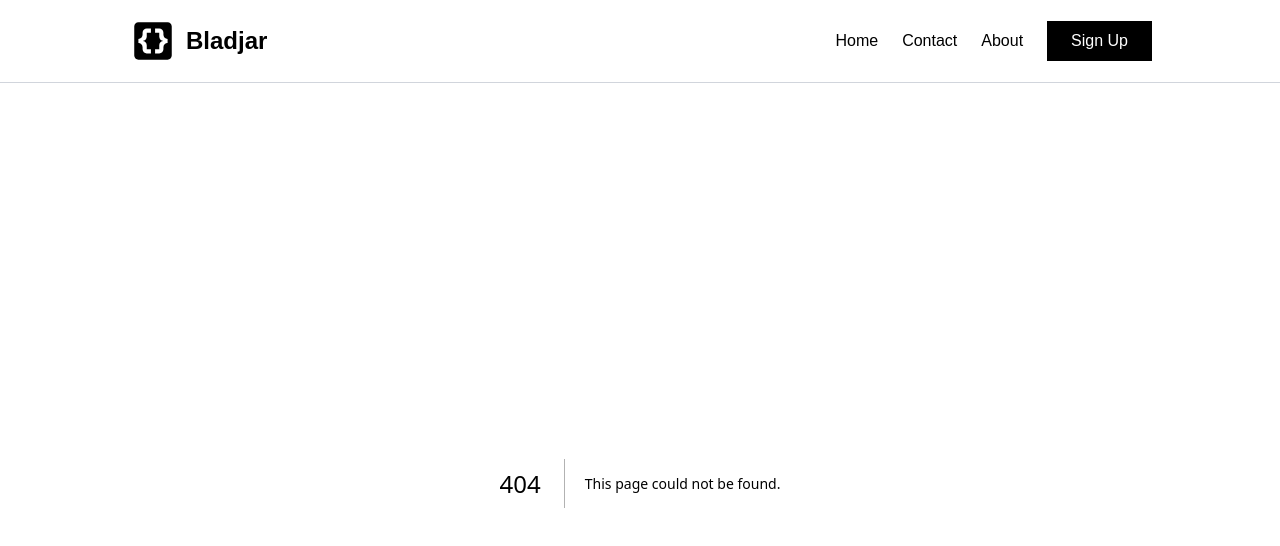
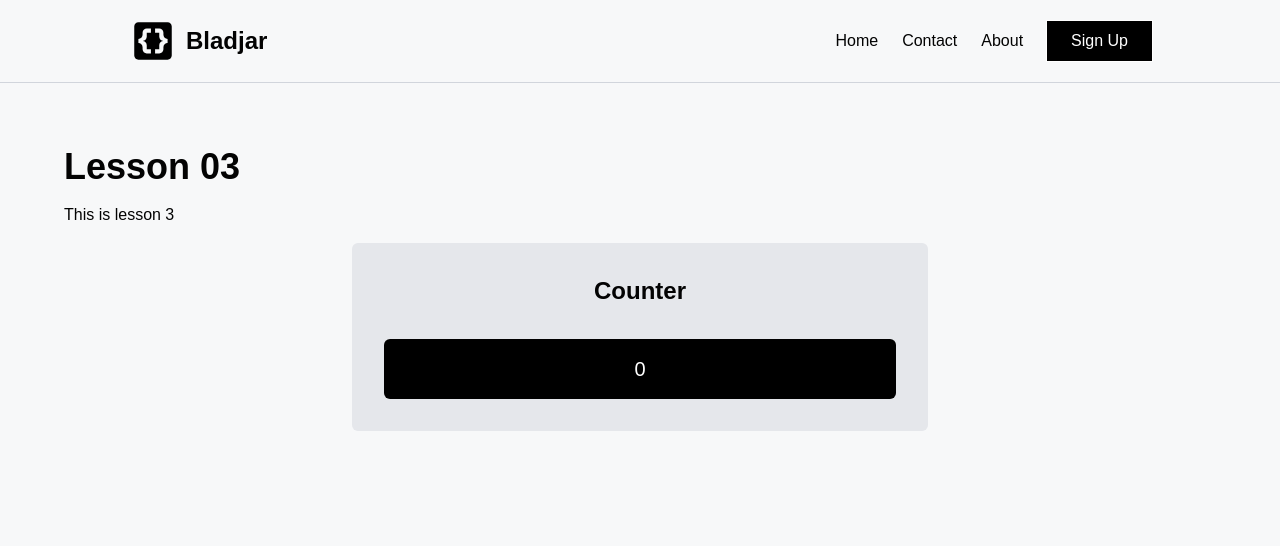
Before and after one commit to sundeeseeyou/lessons, a Next.js app in the folder next-lesson/: page /03-server-and-client-components in a window 1280 px wide. Before the commit this address had no page. Shown: the top 546 px of the page. Built offline with nearby package versions, Linux system fonts and the light colour scheme.

Commit message:
finishing lesson 003

```diff
--- /dev/null
+++ b/next-lesson/src/app/03-server-and-client-components/NOTES.md
@@ -0,0 +1,28 @@
+# Lesson 02 — Linking and Navigating
+
+## Experience:
+
+- I think these lesson i am quite grasp the idea from the beginning, so nothings new
+- reuse the useState
+- Error if no use client when you use hooks useState, this is
+
+> The Error
+> You're importing a module that depends on `useState` into a React Server Component module. This API is only available in Client Components. To fix, mark the file (or its parent) with the `"use client"` directive.
+
+- Answer for No.1 and No.4 they print on terminal. The Page only print once, while counter 4x.
+
+- Answer for No. 5, the reason why it prints on terminal because console triggers the line in terminal
+
+## Implementation:
+
+- not so much, just like I said. I think im good in this.
+- useState is used mostly when visitor need to interact with the web
+
+## Blockers:
+
+-
+
+## References:
+
+- https://nextjs.org/docs/app/getting-started/server-and-client-components#examples
+- https://nextjs.org/docs/app/getting-started/server-and-client-components#examples
--- /dev/null
+++ b/next-lesson/src/app/03-server-and-client-components/layout.tsx
@@ -0,0 +1,13 @@
+import { Suspense } from "react";
+
+export default function PageLayout({
+  children,
+}: LayoutProps<"/03-server-and-client-components">) {
+  return (
+    <>
+      <section className="flex flex-1 w-full max-w-360 flex-col items-center justify-start gap-8 p-16 sm:items-start mx-auto">
+        <Suspense fallback="Loading...">{children}</Suspense>
+      </section>
+    </>
+  );
+}
--- /dev/null
+++ b/next-lesson/src/app/03-server-and-client-components/page.tsx
@@ -0,0 +1,19 @@
+import Counter from "@/components/Counter";
+
+export default function LessonThree() {
+  console.log("page");
+
+  return (
+    <>
+      <div className="flex flex-col justify-start items-start gap-4 w-full">
+        <h1 className="text-4xl font-bold">Lesson 03</h1>
+        <p>This is lesson 3</p>
+        {/* Counter compoenent */}
+        <div className="flex flex-col justify-center items-center gap-8 p-8 mx-auto w-1/2 rounded-md bg-gray-200">
+          <h2 className="text-2xl font-bold">Counter</h2>
+          <Counter />
+        </div>
+      </div>
+    </>
+  );
+}
--- /dev/null
+++ b/next-lesson/src/components/Counter.tsx
@@ -0,0 +1,22 @@
+"use client";
+import { useState } from "react";
+
+export default function Counter() {
+  const [count, setCount] = useState(0);
+  console.log("counter");
+
+  function countHandler() {
+    setCount(count + 1);
+  }
+
+  return (
+    <>
+      <button
+        onClick={countHandler}
+        className="p-4 bg-black text-xl rounded-md w-full text-white hover: cursor-pointer"
+      >
+        {count}
+      </button>
+    </>
+  );
+}
```
